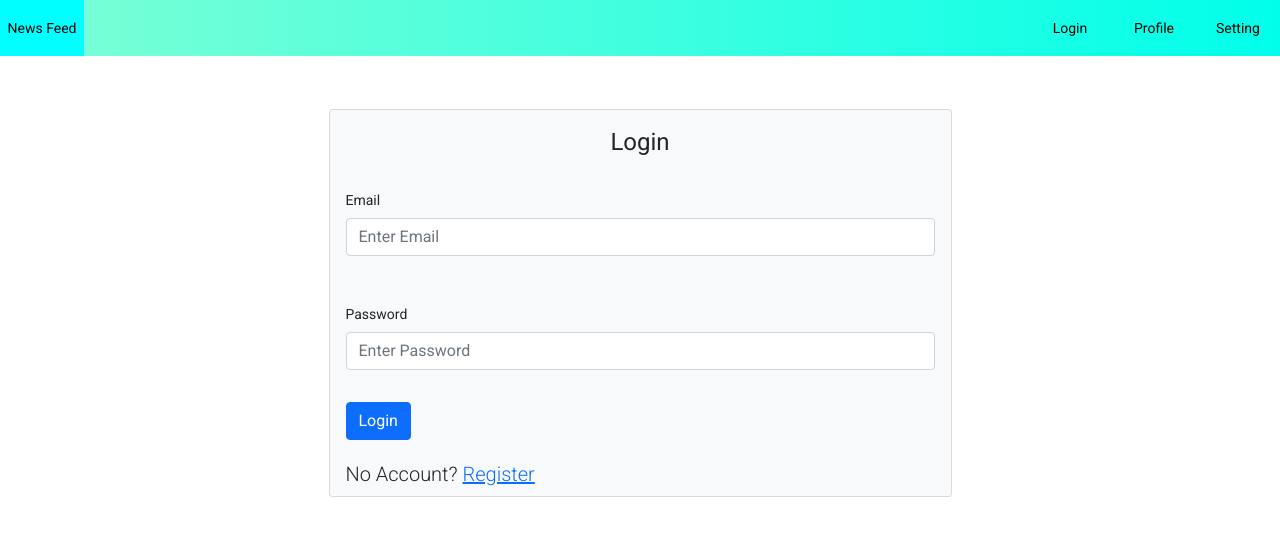
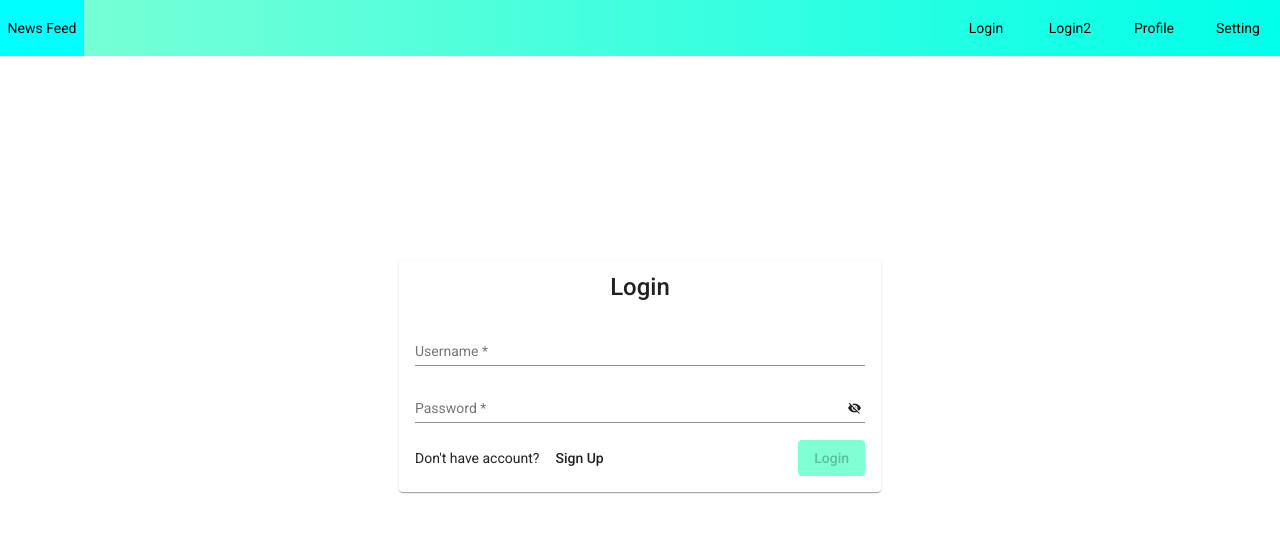
Before and after one commit to David3567/Antra-Share-Feb-2022, an Angular app in the folder Sprint1/: page /login in a window 1280 px wide. Shown: the top 536 px of the page. Built offline with nearby package versions, Linux system fonts and the light colour scheme.

Commit message:
Login Page

```diff
--- a/Sprint1/package.json
+++ b/Sprint1/package.json
@@ -16,7 +16,7 @@
     "@angular/compiler": "~13.2.0",
     "@angular/core": "~13.2.0",
     "@angular/forms": "~13.2.0",
-    "@angular/material": "^13.2.6",
+    "@angular/material": "^13.3.0",
     "@angular/platform-browser": "~13.2.0",
     "@angular/platform-browser-dynamic": "~13.2.0",
     "@angular/router": "~13.2.0",
--- a/Sprint1/src/app/app.component.html
+++ b/Sprint1/src/app/app.component.html
@@ -2,16 +2,14 @@
   <ul class="main_header">
     <li><a routerLink="newsfeed">News Feed</a></li>
     <li style="flex-grow: 1"></li>
-
     <!-- <li><a routerLink="/admin">Admin</a></li> -->
-
     <li><a routerLink="login">Login</a></li>
+    <li><a routerLink="login2">Login2</a></li>
     <!-- <li><a routerLink="register">Register</a></li> -->
     <li><a routerLink="profile">Profile</a></li>
     <li><a routerLink="setting">Setting</a></li>
   </ul>
-
   <div class="main_body">
-    <router-outlet ></router-outlet>
+    <router-outlet></router-outlet>
   </div>
 </div>
--- /dev/null
+++ b/Sprint1/src/app/home/home.component.html
@@ -0,0 +1,96 @@
+<mat-card>
+  <mat-card-title>Login</mat-card-title>
+  <mat-card-content>
+    <form [formGroup]="form" (ngSubmit)="onSubmit()">
+      <!--  username -->
+      <div>
+        <mat-form-field>
+          <input
+            type="text"
+            matInput
+            placeholder="Username"
+            id="username"
+            formControlName="username"
+          />
+        </mat-form-field>
+      </div>
+
+      <!-- username validate -->
+
+      <ul
+        *ngIf="form.invalid && (username?.dirty || username?.touched)"
+        class="invalid"
+      >
+        <li *ngIf="username?.errors?.['required']">Username is required!</li>
+        <li *ngIf="username?.errors?.['minlength']">
+          Username should be at least 5 characters long.
+        </li>
+        <li *ngIf="username?.errors?.['maxlength']">
+          Username should be no longer than 16 characters long.
+        </li>
+      </ul>
+
+      <!--  password -->
+      <div>
+        <mat-form-field>
+          <input
+            [type]="hide ? 'password' : 'text'"
+            matInput
+            placeholder="Password"
+            id="password"
+            formControlName="password"
+          />
+          <button
+            type="button"
+            mat-icon-button
+            matSuffix
+            (click)="hide = !hide"
+          >
+            <mat-icon>{{ hide ? "visibility_off" : "visibility" }}</mat-icon>
+          </button>
+        </mat-form-field>
+      </div>
+
+      <!-- password validate -->
+      <ul
+        *ngIf="form.invalid && (password?.dirty || password?.touched)"
+        class="invalid"
+      >
+        <li *ngIf="password?.errors?.['required']">Password is required!</li>
+        <li *ngIf="password?.invalid && !password?.errors?.['required']">
+          Password format invalid!
+          <ul>
+            <li *ngIf="password?.errors?.['minlength']">
+              Password must be at least 5 characters long.
+            </li>
+            <li *ngIf="password?.errors?.['maxlength']">
+              Password should be no longer than 16 characters long.
+            </li>
+            <li *ngIf="password?.errors?.['specialLeter']">
+              Password should contains at least 1 special character.
+            </li>
+          </ul>
+        </li>
+      </ul>
+
+      <!-- button -->
+      <div class="button">
+        <div>
+          <label for="registerbtn">Don't have account?</label>
+          <button
+            id="registerbtn"
+            type="button"
+            mat-button
+            (click)="onRegister()"
+          >
+            Sign Up
+          </button>
+        </div>
+
+        <button id="loginbtn" type="submit" mat-button [disabled]="!form.valid">
+          Login
+        </button>
+      </div>
+    </form>
+  </mat-card-content>
+</mat-card>
--- /dev/null
+++ b/Sprint1/src/app/home/home.component.scss
@@ -0,0 +1,40 @@
+:host {
+  display: flex;
+  justify-content: center;
+  margin: 200px 0px;
+}
+
+.mat-form-field {
+  width: 100%;
+  min-width: 450px;
+}
+
+mat-card-title,
+mat-card-content {
+  display: flex;
+  justify-content: center;
+}
+
+mat-card-title {
+  margin-bottom: 30px;
+}
+.error {
+  padding: 16px;
+  width: 300px;
+  color: white;
+  background-color: red;
+}
+
+.button {
+  display: flex;
+  justify-content: space-between;
+}
+
+.button #loginbtn {
+  background-color: aquamarine;
+}
+
+.invalid {
+  font-size: small;
+  color: red;
+}
--- /dev/null
+++ b/Sprint1/src/app/home/home.component.ts
@@ -0,0 +1,58 @@
+import { Component, EventEmitter, Input, OnInit, Output } from '@angular/core';
+import { AbstractControl, FormBuilder, FormControl, FormGroup, ValidationErrors, ValidatorFn, Validators } from '@angular/forms';
+import { MatCard } from '@angular/material/card';
+import { Router } from '@angular/router';
+
+@Component({
+  selector: 'app-home',
+  templateUrl: './home.component.html',
+  styleUrls: ['./home.component.scss'],
+})
+export class HomeComponent implements OnInit {
+  form!: FormGroup;
+
+  hide: boolean = true;
+
+  constructor(private router: Router, private fb:FormBuilder) {}
+
+  ngOnInit() {
+    this.form = this.fb.group({
+      username: new FormControl('', [Validators.minLength(5), Validators.maxLength(16), Validators.required, this.extraCheckUsername()]),
+      password: new FormControl('', [Validators.minLength(5), Validators.maxLength(16), Validators.required, this.extraCheckPassword()]),
+    },{});
+  }
+
+  get username() {
+    return this.form.get('username');
+  }
+
+  get password() {
+    return this.form.get('password');
+  }
+
+  onSubmit() {
+    console.log(this.form.value);
+    this.router.navigate(['newsfeed']);
+  }
+
+  onRegister(){
+    this.router.navigate(['register']);
+  }
+
+  extraCheckUsername(): ValidatorFn{
+    return (control: AbstractControl): ValidationErrors | null => {
+    return null;
+    }
+  }
+
+  extraCheckPassword(): ValidatorFn{
+    return (control: AbstractControl): ValidationErrors | null => {
+      const specialLeter = /[!@#$%^&*()_+\-=\[\]{};':"\\|,.<>\/?]+/;
+      if(!specialLeter.test(control.value)){
+        return { specialLeter : true}
+      }
+      else return null;
+    };
+  }
+
+}
```
Also changed, not shown: Sprint1/src/app/app-routing.module.ts (+7 -0 lines), Sprint1/src/app/app.module.ts (+13 -2 lines), Sprint1/src/app/home/home.module.ts (added, +22 -0 lines), Sprint1/src/app/login/login.module.ts (+3 -9 lines), 2 other files (tests, documents, lock files or other folders).
